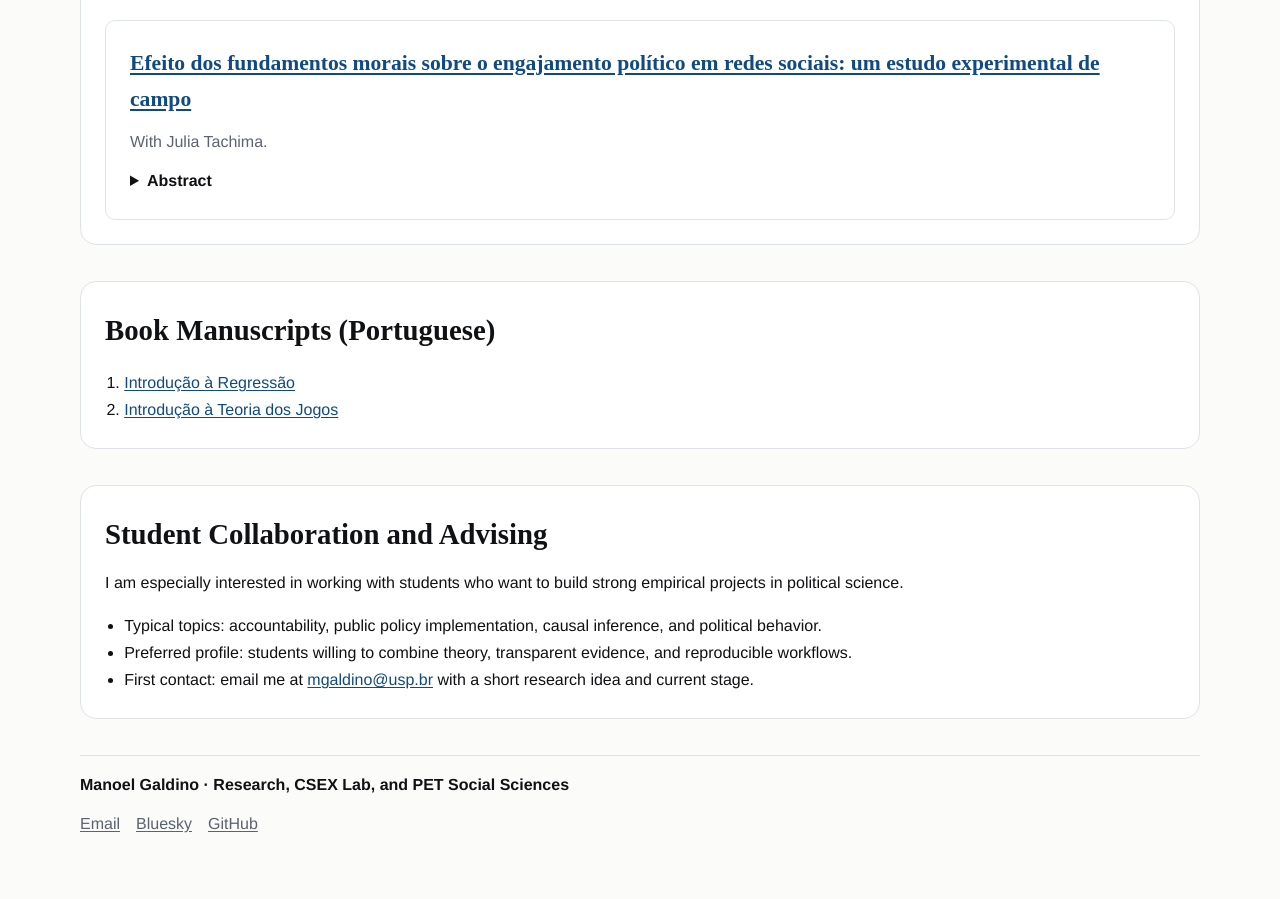
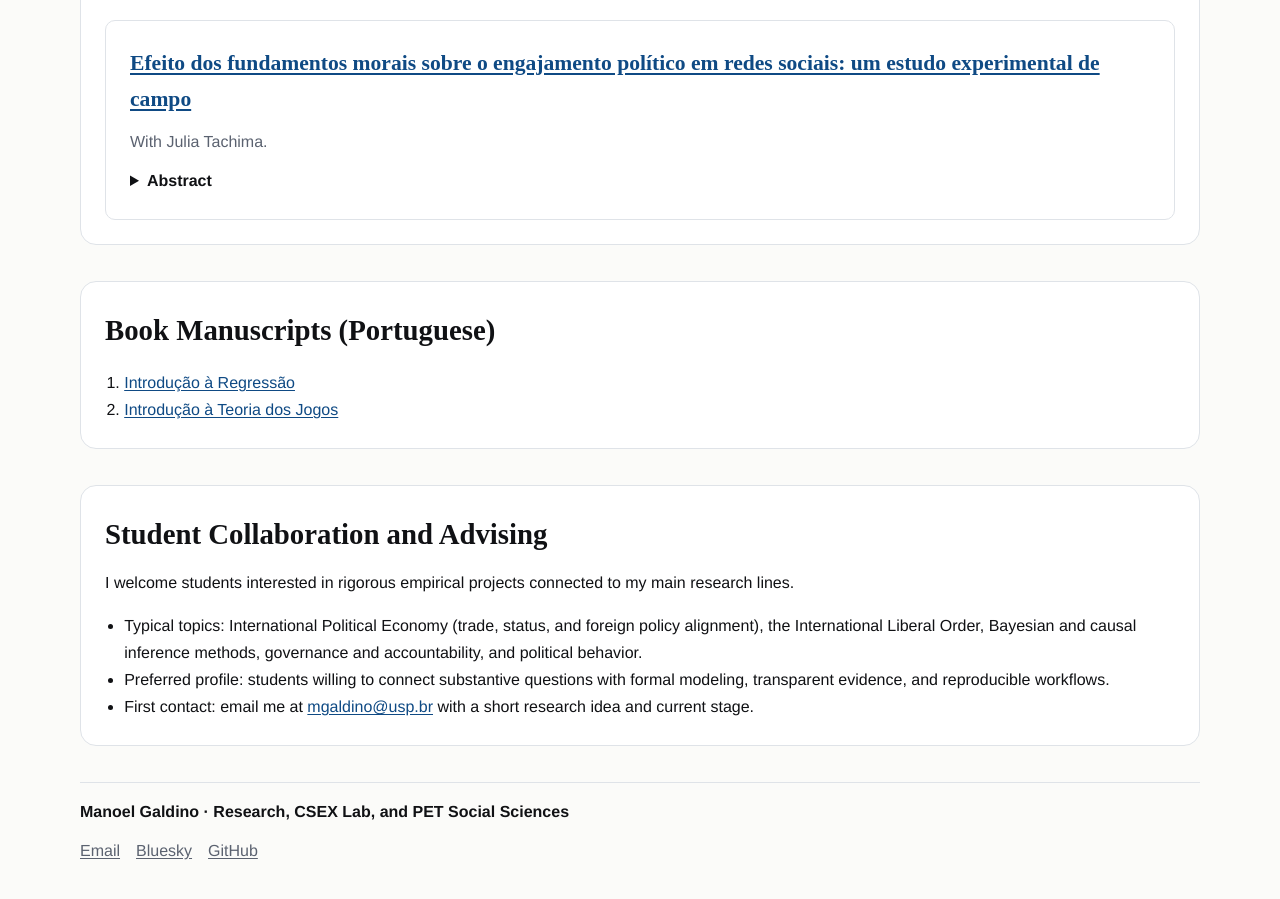
Before and after one commit to mgaldino/mgaldino.github.io, a Jekyll site: the page built from en/research.md, in a window 1280 px wide and 900 px high, scrolled down 2872 px. Built offline with Jekyll 4.4.1, drawn with Linux system fonts in a browser that asks for light colours; before the commit the page ends 3746 px from its top, so only the background shows below that.

Commit message:
Align student collaboration topics with research agenda

```diff
--- a/en/research.md
+++ b/en/research.md
@@ -140,10 +140,10 @@ description: Working papers and publications by Manoel Galdino.
 
 <section class="section-block" aria-labelledby="student-collaboration">
   <h2 id="student-collaboration">Student Collaboration and Advising</h2>
-  <p>I am especially interested in working with students who want to build strong empirical projects in political science.</p>
+  <p>I welcome students interested in rigorous empirical projects connected to my main research lines.</p>
   <ul class="contact-list">
-    <li>Typical topics: accountability, public policy implementation, causal inference, and political behavior.</li>
-    <li>Preferred profile: students willing to combine theory, transparent evidence, and reproducible workflows.</li>
+    <li>Typical topics: International Political Economy (trade, status, and foreign policy alignment), the International Liberal Order, Bayesian and causal inference methods, governance and accountability, and political behavior.</li>
+    <li>Preferred profile: students willing to connect substantive questions with formal modeling, transparent evidence, and reproducible workflows.</li>
     <li>First contact: email me at <a href="mailto:{{ site.email }}">{{ site.email }}</a> with a short research idea and current stage.</li>
   </ul>
 </section>
```
